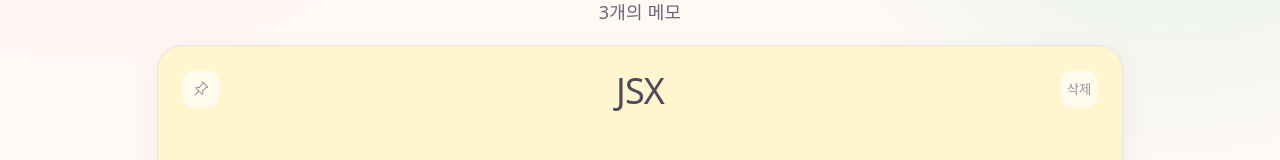
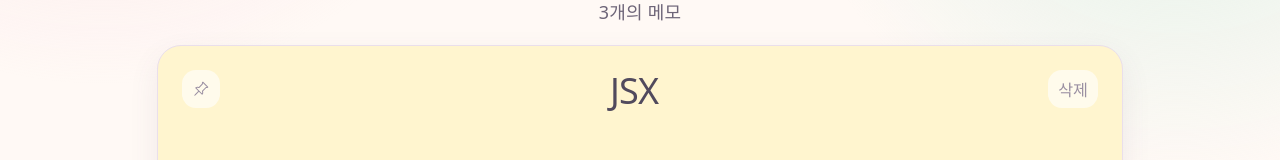
Before and after one commit to Naeun-K/hanip-note, a React (Vite) app: page / in a window 1280 px wide. Shown: the part 412-572 px from the top of the page. Built offline with nearby package versions, Linux system fonts and the light colour scheme.

Commit message:
fix: 버그 해결

```diff
--- a/src/components/NoteForm.jsx
+++ b/src/components/NoteForm.jsx
@@ -17,7 +17,10 @@ export default function NoteForm({ onAdd, onClose }) {
 
   function handleSubmit(e) {
     e.preventDefault();
-    if (!title.trim()) return;
+    if (!title.trim()) {
+      titleRef.current?.focus();
+      return;
+    }
 
     const newNote = {
       id: crypto.randomUUID(),
@@ -27,9 +30,7 @@ export default function NoteForm({ onAdd, onClose }) {
     };
 
     onAdd(newNote);
-    setTitle("");
-    setBody("");
-    titleRef.current?.focus();
+    onClose();
   }
 
   return createPortal(
--- a/src/styles/CardStyle.js
+++ b/src/styles/CardStyle.js
@@ -32,13 +32,14 @@ export const CardStyle = styled.article(({ pinned, theme }) => ({
     gap: theme.space.content,
   },
   "& .btn-style": {
-    width: "38px",
-    height: "38px",
-    padding: 0,
+    minWidth: "38px",
+    minHeight: "38px",
+    padding: "5px 10px",
     display: "grid",
     placeItems: "center",
     flex: "0 0 auto",
     border: 0,
+    fontSize: "0.9rem",
     borderRadius: theme.radius.control,
     background: "rgb(255 255 255 / 62%)",
     color: theme.colors.pin,
```
